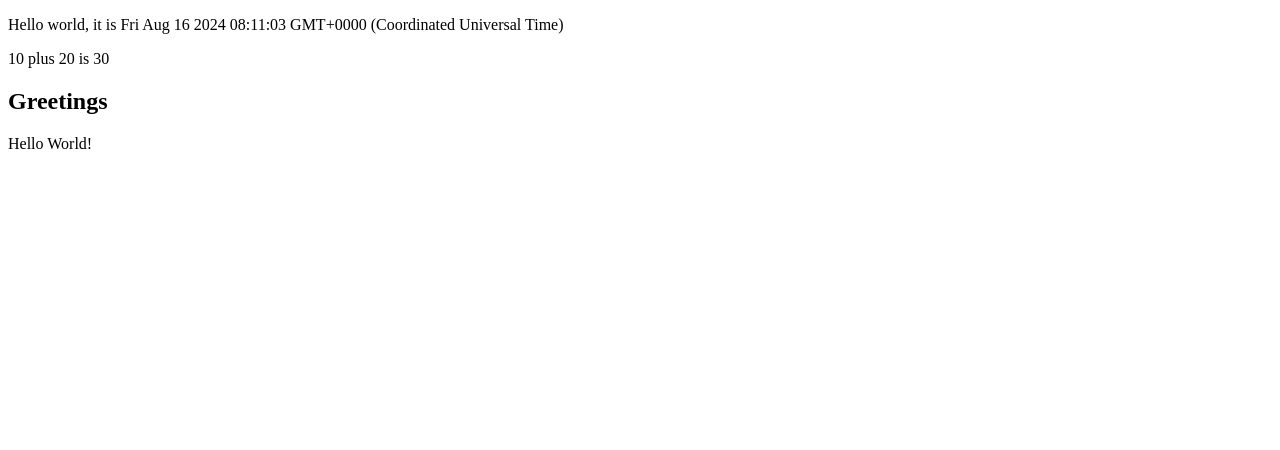
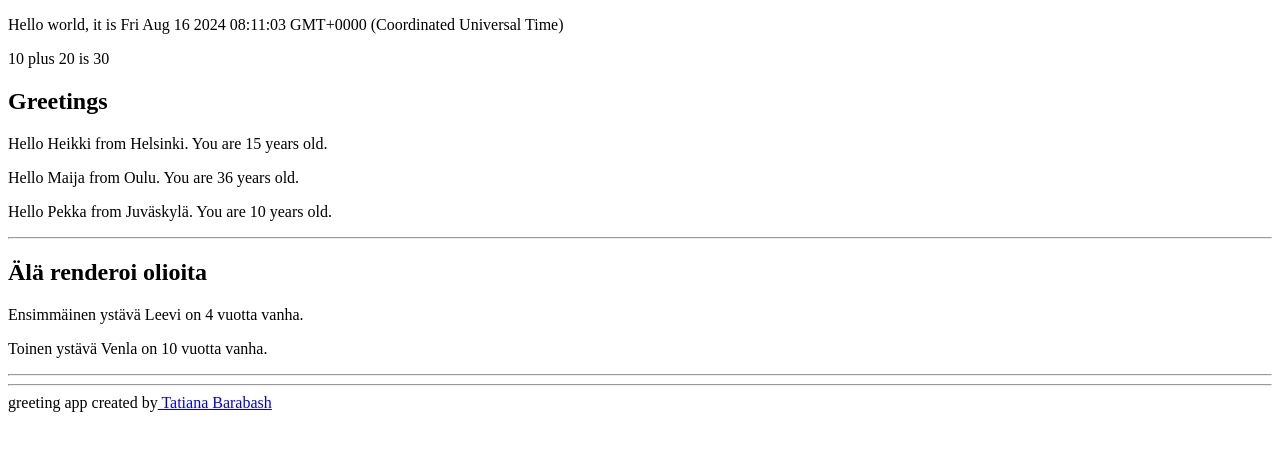
Before and after one commit to BarabashTV/01-part1, a React (Vite) app: page / in a window 1280 px wide. Shown: the top 450 px of the page. Built offline with nearby package versions, Linux system fonts and the light colour scheme.

Commit message:
Lisätty uuden komponenttin Ystavat.

```diff
--- a/src/App.jsx
+++ b/src/App.jsx
@@ -1,7 +1,37 @@
-const Hello = () => {
+const Hello = (props) => {
+  console.log(props);
   return (
     <>
-      <p>Hello world</p>
+      <p>
+        Hello {props.name} from {props.town}. You are {props.age} years old.
+      </p>
+    </>
+  );
+};
+
+const Ystavat = ({ friends }) => {
+  return (
+    <>
+      <section>
+        <h2>Älä renderoi olioita</h2>
+        <p>
+          Ensimmäinen ystävä {friends[0].name} on {friends[0].age} vuotta vanha.
+        </p>
+        <p>
+          Toinen ystävä {friends[1].name} on {friends[1].age} vuotta vanha.
+        </p>
+      </section>
+    </>
+  );
+};
+const Footer = () => {
+  return (
+    <>
+      <footer>
+        <hr />
+        greeting app created by
+        <a href="https://github.com/BarabashTV"> Tatiana Barabash</a>
+      </footer>
     </>
   );
 };
@@ -11,7 +41,12 @@ const App = () => {
   const a = 10;
   const b = 20;
   console.log(now, a + b);
-
+  const nimi = "Pekka";
+  const ika = 10;
+  const friends = [
+    { name: "Leevi", age: 4 },
+    { name: "Venla", age: 10 },
+  ];
   return (
     <>
       <section>
@@ -20,10 +55,17 @@ const App = () => {
           {a} plus {b} is {a + b}
         </p>
       </section>
-      <section>
+      <section className="greetings">
         <h1>Greetings</h1>
-        <p>Hello World!</p>
+        <Hello name="Heikki" town="Helsinki" age="15" />
+        <Hello name="Maija" town="Oulu" age={26 + 10} />
+        <Hello name={nimi} town="Juväskylä" age={ika} />
       </section>
+
+      <hr />
+      <Ystavat friends={friends} />
+      <hr />
+      <Footer />
     </>
   );
 };
```
